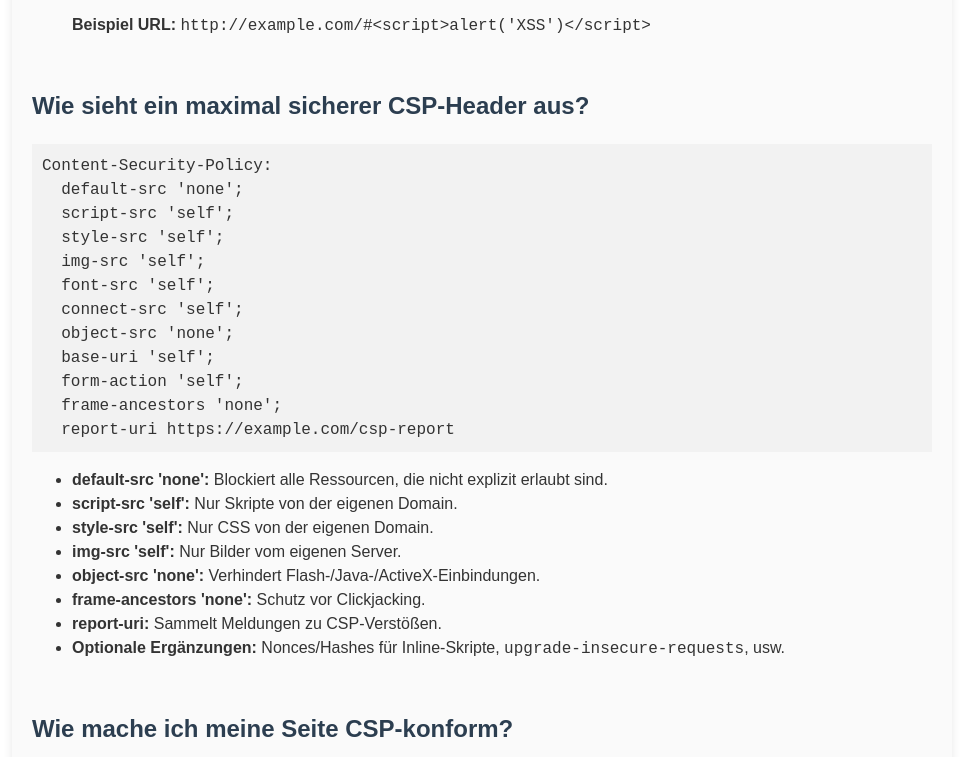
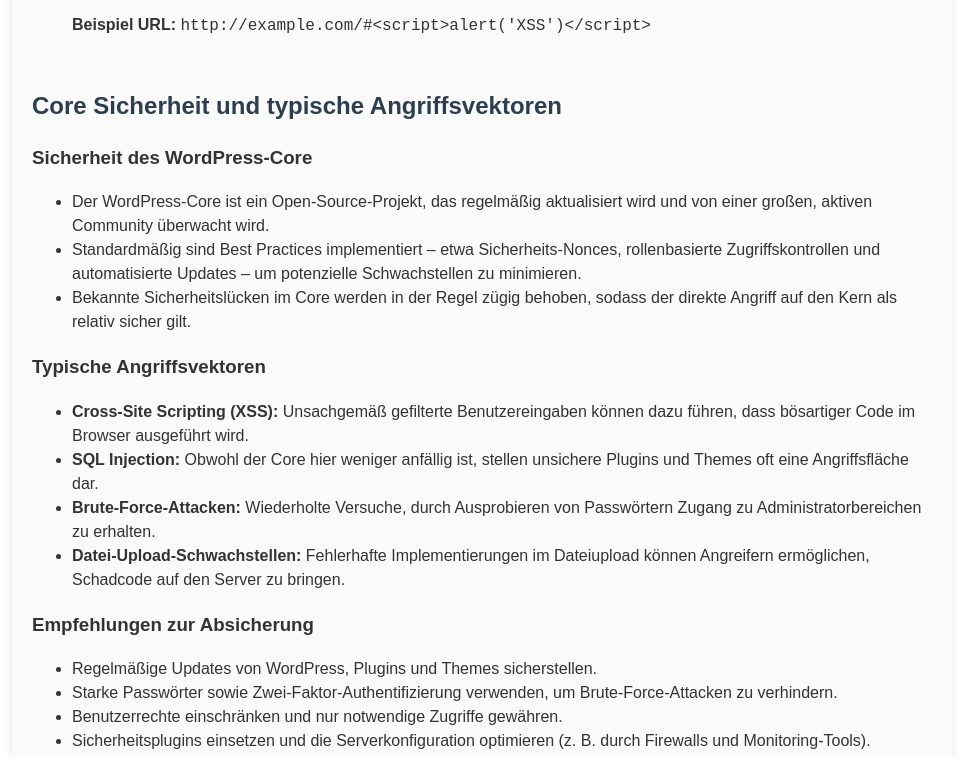
Before and after one commit to rijhof/how-to-csp-wordpress, a plain HTML site: page index.html in a window 1280 px wide. Shown: the part 1966-2723 px from the top of the page, without its empty margins (158-1121 px from the left). Drawn offline with Linux system fonts and the light colour scheme.

Commit message:
core(): add content

```diff
--- a/index.html
+++ b/index.html
@@ -132,6 +132,45 @@
     </section>
 
     <section>
+        <h2>Core Sicherheit und typische Angriffsvektoren</h2>
+        <h3>Sicherheit des WordPress-Core</h3>
+        <ul>
+            <li>
+                Der WordPress-Core ist ein Open-Source-Projekt, das regelmäßig aktualisiert wird und von einer großen, aktiven Community überwacht wird.
+            </li>
+            <li>
+                Standardmäßig sind Best Practices implementiert – etwa Sicherheits-Nonces, rollenbasierte Zugriffskontrollen und automatisierte Updates – um potenzielle Schwachstellen zu minimieren.
+            </li>
+            <li>
+                Bekannte Sicherheitslücken im Core werden in der Regel zügig behoben, sodass der direkte Angriff auf den Kern als relativ sicher gilt.
+            </li>
+        </ul>
+        <h3>Typische Angriffsvektoren</h3>
+        <ul>
+            <li>
+                <strong>Cross-Site Scripting (XSS):</strong> Unsachgemäß gefilterte Benutzereingaben können dazu führen, dass bösartiger Code im Browser ausgeführt wird.
+            </li>
+            <li>
+                <strong>SQL Injection:</strong> Obwohl der Core hier weniger anfällig ist, stellen unsichere Plugins und Themes oft eine Angriffsfläche dar.
+            </li>
+            <li>
+                <strong>Brute-Force-Attacken:</strong> Wiederholte Versuche, durch Ausprobieren von Passwörtern Zugang zu Administratorbereichen zu erhalten.
+            </li>
+            <li>
+                <strong>Datei-Upload-Schwachstellen:</strong> Fehlerhafte Implementierungen im Dateiupload können Angreifern ermöglichen, Schadcode auf den Server zu bringen.
+            </li>
+        </ul>
+        <h3>Empfehlungen zur Absicherung</h3>
+        <ul>
+            <li>Regelmäßige Updates von WordPress, Plugins und Themes sicherstellen.</li>
+            <li>Starke Passwörter sowie Zwei-Faktor-Authentifizierung verwenden, um Brute-Force-Attacken zu verhindern.</li>
+            <li>Benutzerrechte einschränken und nur notwendige Zugriffe gewähren.</li>
+            <li>Sicherheitsplugins einsetzen und die Serverkonfiguration optimieren (z. B. durch Firewalls und Monitoring-Tools).</li>
+        </ul>
+    </section>
+
+
+    <section>
         <h2>Wie sieht ein maximal sicherer CSP-Header aus?</h2>
         <pre><code>Content-Security-Policy:
   default-src 'none';
```
